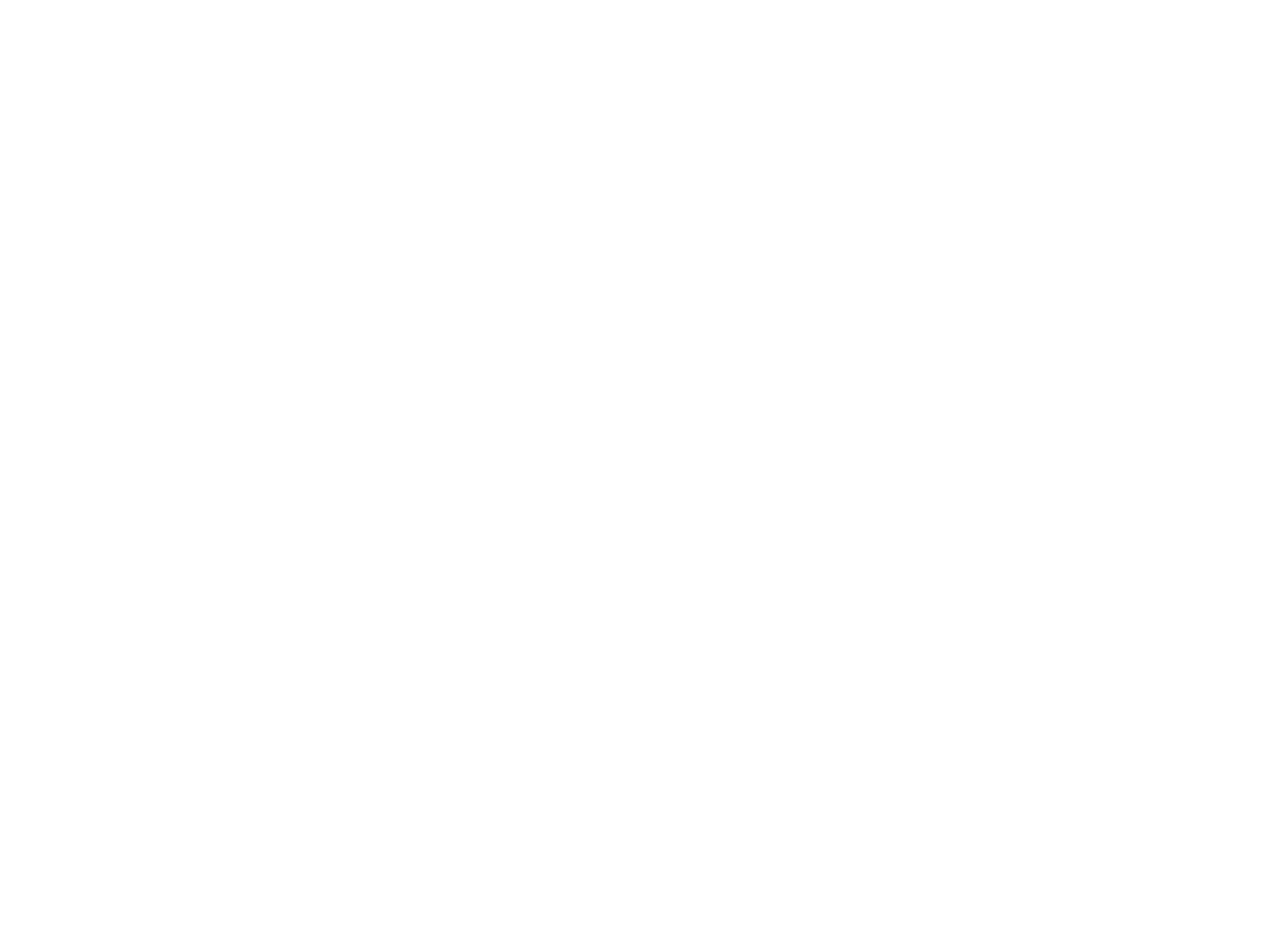
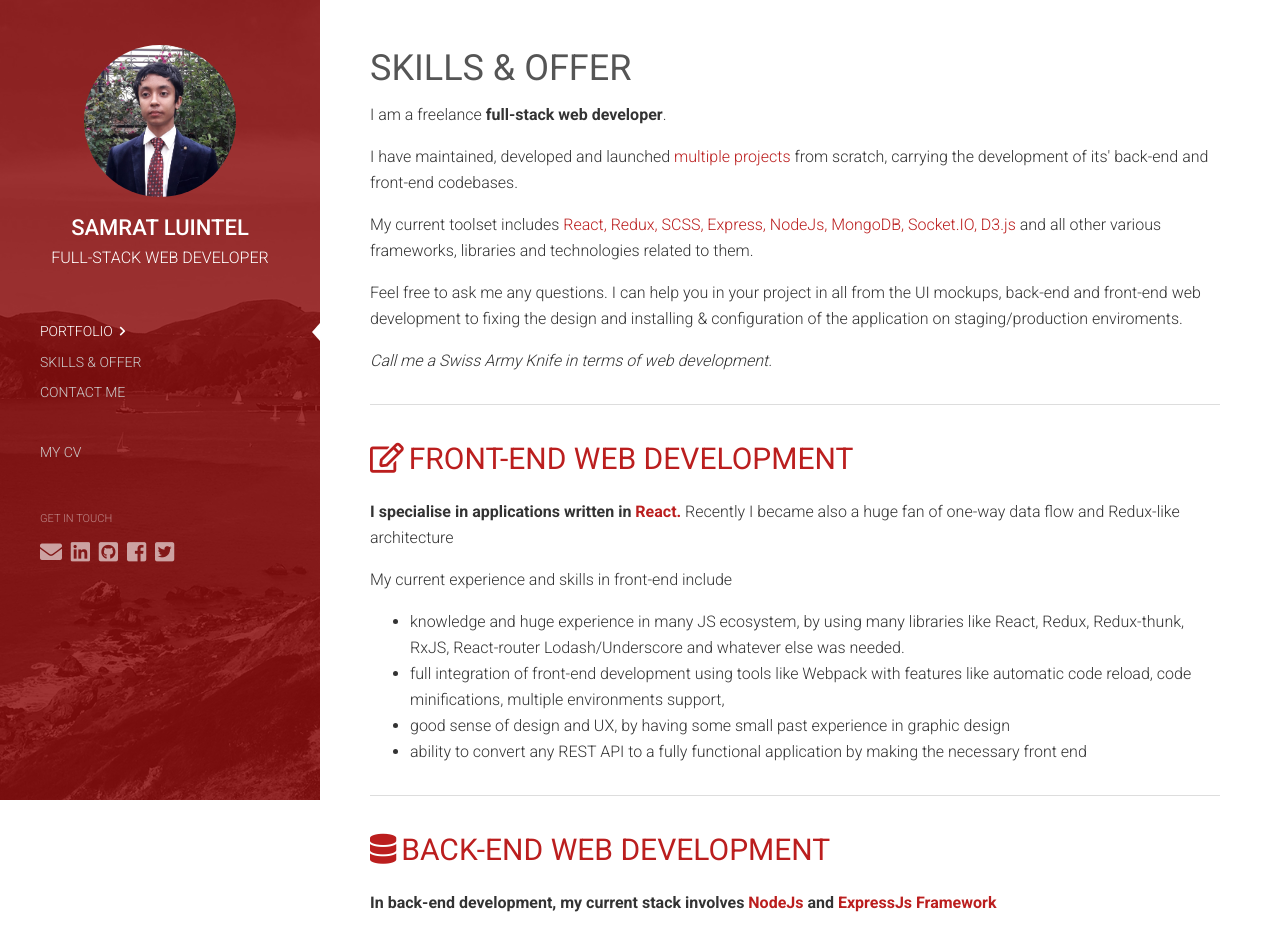
Before and after one commit to SamratLuintel/ReactPortfolio, a React (Create React App) app: page /skills in a window 1280 px wide. Shown: the top 936 px of the page. Before the commit the page ends 800 px from the top, so only its background shows below. Built offline with nearby package versions, Linux system fonts and the light colour scheme.

Commit message:
Skills section finished

```diff
--- a/src/App.js
+++ b/src/App.js
@@ -1,12 +1,14 @@
 import React, { Component } from "react";
 import { Route } from "react-router-dom";
 import Portfolio from "./components/Portfolio/Portfolio";
+import Skills from "./components/Skills/Skills";
 
 class App extends Component {
   render() {
     return (
       <div className="App">
         <Route exact path="/portfolio" component={Portfolio} />
+        <Route exact path="/skills" component={Skills} />
       </div>
     );
   }
--- a/src/components/Portfolio/ProjectsTimeline/SingleProjectCard/SingleProjectCard.js
+++ b/src/components/Portfolio/ProjectsTimeline/SingleProjectCard/SingleProjectCard.js
@@ -38,9 +38,8 @@ class SingleProjectCard extends Component {
               </ul>
             </div>
 
-            <div className="SingleProjectCard__more-details-btn">
-              More Details
-            </div>
+            <div className="SingleProjectCard__details-btn">More Details</div>
+            <div className="SingleProjectCard__details-btn">View Live</div>
 
             <div className="SingleProjectCard__project-technologies">
               <div className="SingleProjectCard__project-technologies__title">
--- a/src/components/Portfolio/ProjectsTimeline/SingleProjectCard/_SingleProjectCard.scss
+++ b/src/components/Portfolio/ProjectsTimeline/SingleProjectCard/_SingleProjectCard.scss
@@ -126,7 +126,7 @@
   color: #333;
 }
 
-.SingleProjectCard__more-details-btn {
+.SingleProjectCard__details-btn {
   background-color: #af2222;
   border: 1px solid #9a1e1e;
   color: #fff;
@@ -135,6 +135,7 @@
   line-height: 1;
   margin-right: 1em;
   display: inline-block;
+  cursor: pointer;
 }
 
 .SingleProjectCard__project-technologies {
--- /dev/null
+++ b/src/components/Skills/BackEnd/BackEnd.js
@@ -0,0 +1,41 @@
+import React, { Component } from "react";
+
+class BackEnd extends Component {
+  render() {
+    return (
+      <div className="Backend">
+        <h1 className="Skills__header">
+          <i className="fas fa-database" />
+          Back-end Web development
+        </h1>
+        <p className="Skills__paragraph">
+          <strong>
+            In back-end development, my current stack involves{" "}
+            <span>NodeJs</span> and <span>ExpressJs Framework</span>
+          </strong>{" "}
+        </p>
+        <p className="Skills__paragraph">
+          Nearly every app I have done in the past had the back-end written also
+          by me. In order to improve the development speed, performance and
+          reliability.
+        </p>
+        <p className="Skills__paragraph">What I can do is</p>
+        <ul className="Skills__list">
+          <li>
+            cooperation with APIs, remote data synchronizations, cloud servers,
+            asynchronous workers
+          </li>
+          <li>using different types of databases (like MySQL, MongoDB)</li>
+          <li>
+            refactoring existing applications, by improving code readibility,
+            separating concerns into separate functions and classes, splitting
+            out the business logic from app's views and controllers (DDD), and
+            moving the app architecture into more event-based one
+          </li>
+          <li>writing unit and e2e tests</li>
+        </ul>
+      </div>
+    );
+  }
+}
+export default BackEnd;
--- /dev/null
+++ b/src/components/Skills/FrontEnd/FrontEnd.js
@@ -0,0 +1,45 @@
+import React, { Component } from "react";
+
+class FrontEnd extends Component {
+  render() {
+    return (
+      <div className="FrontEnd">
+        <h1 className="Skills__header">
+          <i class="far fa-edit" />
+          Front-end Web development
+        </h1>
+        <p className="Skills__paragraph">
+          <strong>
+            I specialise in applications written in <span>React.</span>
+          </strong>{" "}
+          Recently I became also a huge fan of one-way data flow and Redux-like
+          architecture
+        </p>
+        <p className="Skills__paragraph">
+          My current experience and skills in front-end include
+        </p>
+        <ul className="Skills__list">
+          <li>
+            knowledge and huge experience in many JS ecosystem, by using many
+            libraries like React, Redux, Redux-thunk, RxJS, React-router
+            Lodash/Underscore and whatever else was needed.
+          </li>
+          <li>
+            full integration of front-end development using tools like Webpack
+            with features like automatic code reload, code minifications,
+            multiple environments support,
+          </li>
+          <li>
+            good sense of design and UX, by having some small past experience in
+            graphic design
+          </li>
+          <li>
+            ability to convert any REST API to a fully functional application by
+            making the necessary front end
+          </li>
+        </ul>
+      </div>
+    );
+  }
+}
+export default FrontEnd;
--- /dev/null
+++ b/src/components/Skills/MainSkills/MainSkills.js
@@ -0,0 +1,36 @@
+import React, { Fragment } from "react";
+
+const MainSkills = props => {
+  return (
+    <Fragment>
+      <h1 className="Skills__title">SKILLS & OFFER</h1>
+      <p className="Skills__paragraph">
+        I am a freelance <strong>full-stack web developer</strong>.
+      </p>
+      <p className="Skills__paragraph">
+        I have maintained, developed and launched <span>multiple projects</span>{" "}
+        from scratch, carrying the development of its' back-end and front-end
+        codebases.
+      </p>
+      <p className="Skills__paragraph">
+        My current toolset includes{" "}
+        <span>
+          React, Redux, SCSS, Express, NodeJs, MongoDB, Socket.IO, D3.js
+        </span>{" "}
+        and all other various frameworks, libraries and technologies related to
+        them.
+      </p>
+      <p className="Skills__paragraph">
+        Feel free to ask me any questions. I can help you in your project in all
+        from the UI mockups, back-end and front-end web development to fixing
+        the design and installing & configuration of the application on
+        staging/production enviroments.
+      </p>
+      <p className="Skills__paragraph">
+        <em>Call me a Swiss Army Knife in terms of web development.</em>
+      </p>
+    </Fragment>
+  );
+};
+
+export default MainSkills;
--- /dev/null
+++ b/src/components/Skills/Skills.js
@@ -0,0 +1,25 @@
+import React, { Component } from "react";
+import SideBar from "../../common/SideBar/SideBar";
+import MainSkills from "./MainSkills/MainSkills";
+import FrontEnd from "./FrontEnd/FrontEnd";
+import BackEnd from "./BackEnd/BackEnd";
+
+class Skills extends Component {
+  render() {
+    return (
+      <div className="Skills">
+        <SideBar />
+        <div className="Site-main-area">
+          <div className="Skills__main-section">
+            <MainSkills />
+            <hr className="Skills__hr" />
+            <FrontEnd />
+            <hr className="Skills__hr" />
+            <BackEnd />
+          </div>
+        </div>
+      </div>
+    );
+  }
+}
+export default Skills;
--- /dev/null
+++ b/src/components/Skills/_Skills.scss
@@ -0,0 +1,81 @@
+@import "FrontEnd/FrontEnd";
+
+.Skills__main-section {
+  max-width: 850px;
+  padding: 50px;
+  background-color: #fff;
+  color: #333;
+  @media screen and (max-width: 1023px) {
+    padding: 30px 20px;
+  }
+}
+
+.Skills__title {
+  margin-bottom: 15px;
+  font-weight: 400;
+  color: #555;
+  line-height: 36px;
+  font-size: 2.25rem;
+}
+
+.Skills__paragraph {
+  margin-block-start: 1em;
+  margin-block-end: 1em;
+  color: #333;
+  line-height: 26px;
+  font-size: 1rem;
+  font-weight: 300;
+
+  span {
+    color: #bb1e1e;
+    cursor: pointer;
+  }
+}
+
+.Skills__header--no-bold {
+  font-weight: 700;
+}
+
+.Skills__header {
+  color: #bb1e1e;
+  font-weight: 400;
+  font-size: 30px;
+  text-transform: uppercase;
+  line-height: 48px;
+
+  i {
+    line-height: 30px;
+    display: inline-block;
+    margin-right: 5px;
+  }
+}
+.Skills__hr {
+  padding: 0;
+  margin: 30px 0;
+  height: 1px;
+  width: 100%;
+  background: #ddd;
+  border: none;
+}
+
+.Skills__section-header {
+  color: #bb1e1e;
+  font-weight: 400;
+  font-size: 30px;
+  text-transform: uppercase;
+  margin-block-start: 0.83em;
+  margin-block-end: 0.83em;
+}
+
+.Skills__list {
+  margin-block-start: 1em;
+  margin-block-end: 1em;
+  padding-inline-start: 40px;
+
+  li {
+    font-weight: 300;
+    font-size: 16px;
+    line-height: 26px;
+    color: #333;
+  }
+}
--- a/src/components/_components.scss
+++ b/src/components/_components.scss
@@ -1 +1,2 @@
 @import "Portfolio/Portfolio";
+@import "Skills/Skills";
```
Also changed, not shown: src/components/Skills/FrontEnd/_FrontEnd.scss (added), src/components/Skills/MainSkills/_MainSkills.scss (added).
